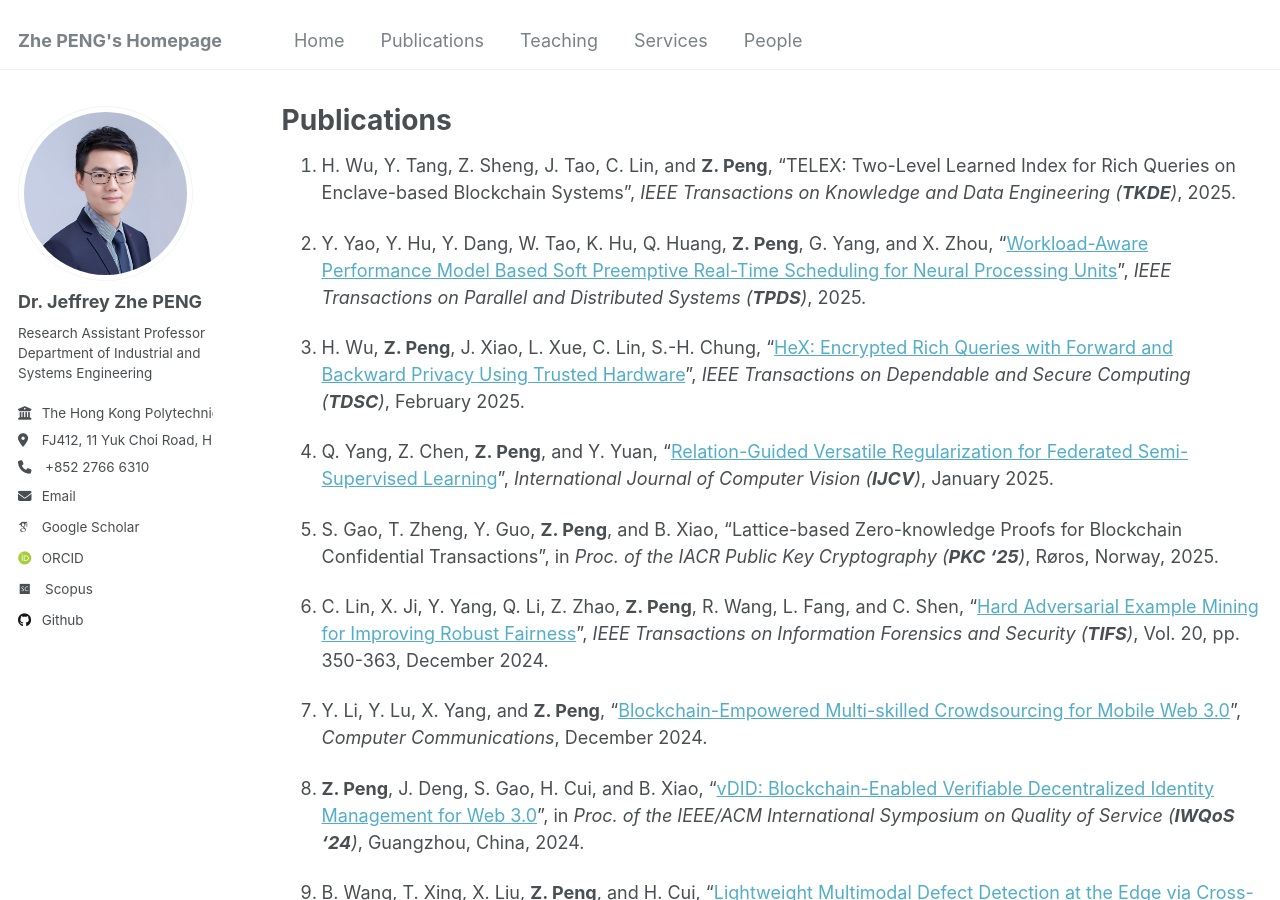
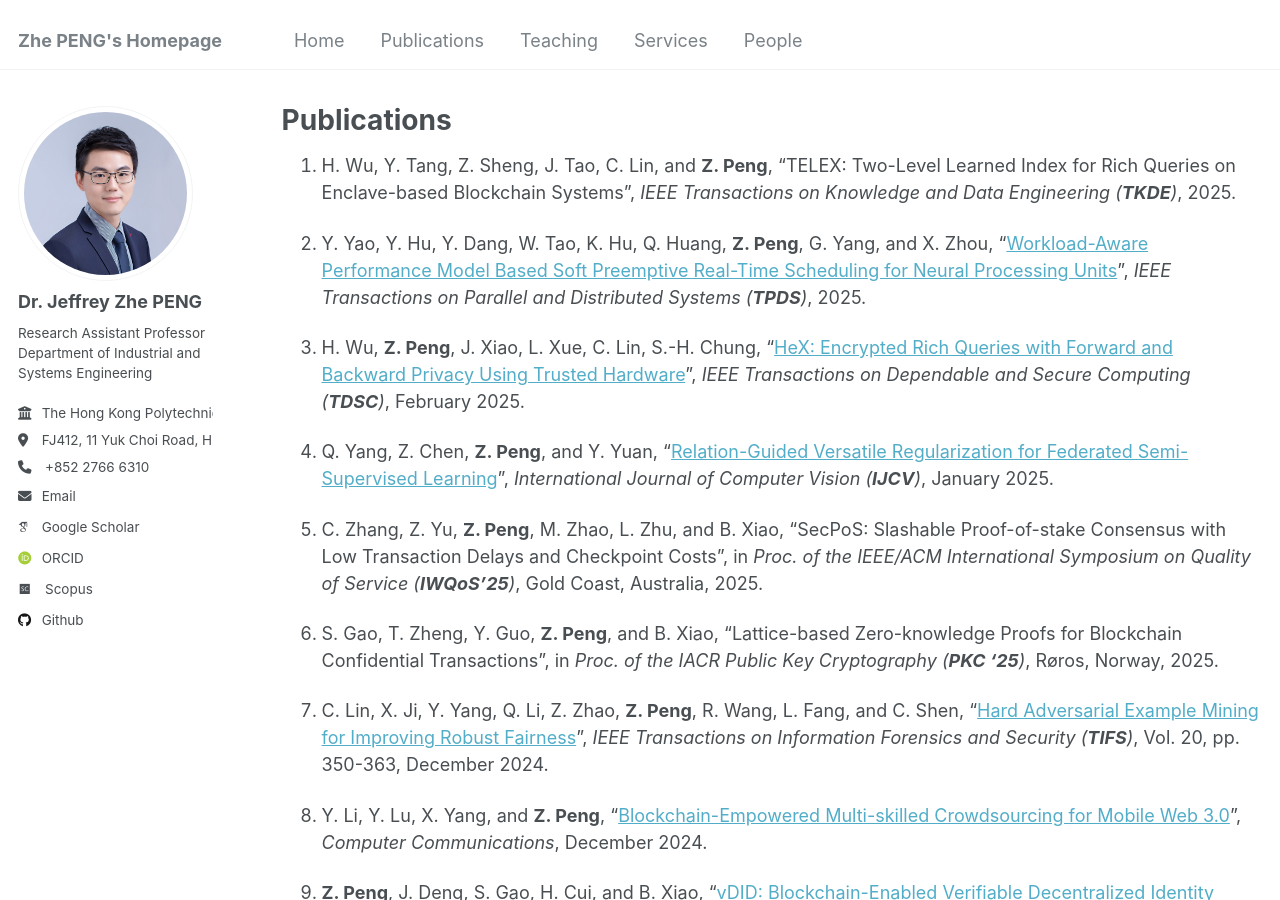
Before and after one commit to PENG-Zhe/peng-zhe.github.io, a Jekyll site: the page built from _pages/publications.md, in a window 1280 px wide and 900 px high. Built offline with Jekyll 4.4.1, drawn with Linux system fonts in a browser that asks for light colours; some web fonts are replaced.

Commit message:
Update publications.md

```diff
--- a/_pages/publications.md
+++ b/_pages/publications.md
@@ -11,6 +11,8 @@ layout: archive
 1. H. Wu, **Z. Peng**, J. Xiao, L. Xue, C. Lin, S.-H. Chung, "[HeX: Encrypted Rich Queries with Forward and Backward Privacy Using Trusted Hardware](https://ieeexplore.ieee.org/document/10882945)", _IEEE Transactions on Dependable and Secure Computing (**TDSC**)_, February 2025.
 
 1. Q. Yang, Z. Chen, **Z. Peng**, and Y. Yuan, "[Relation-Guided Versatile Regularization for Federated Semi-Supervised Learning](https://link.springer.com/article/10.1007/s11263-024-02330-1)", _International Journal of Computer Vision (**IJCV**)_, January 2025.
+
+1. C. Zhang, Z. Yu, **Z. Peng**, M. Zhao, L. Zhu, and B. Xiao, "SecPoS: Slashable Proof-of-stake Consensus with Low Transaction Delays and Checkpoint Costs", in _Proc. of the IEEE/ACM International Symposium on Quality of Service (**IWQoS'25**)_, Gold Coast, Australia, 2025.
 
 1. S. Gao, T. Zheng, Y. Guo, **Z. Peng**, and B. Xiao, "Lattice-based Zero-knowledge Proofs for Blockchain Confidential Transactions", in _Proc. of the IACR Public Key Cryptography (**PKC '25**)_, Røros, Norway, 2025.
 
```
